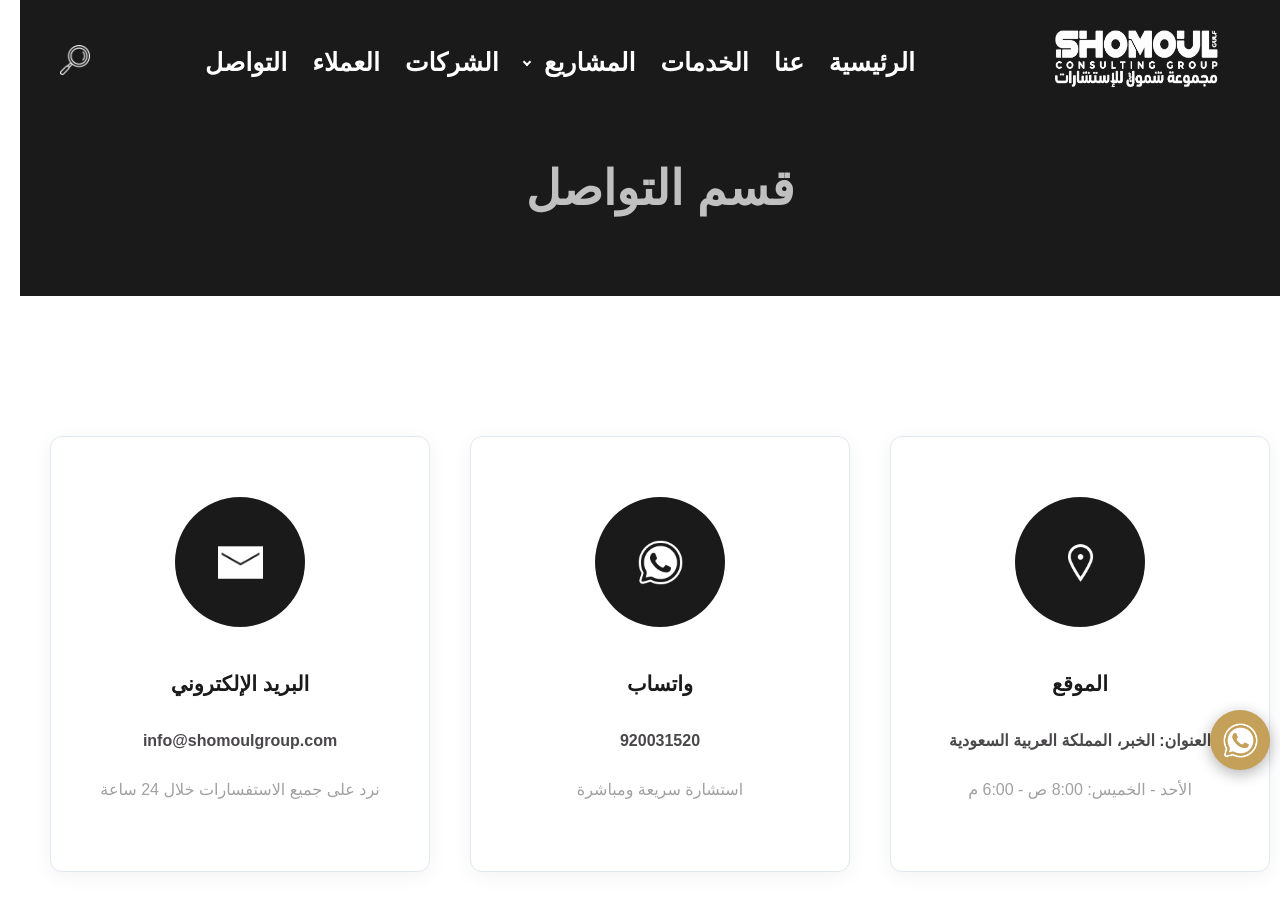
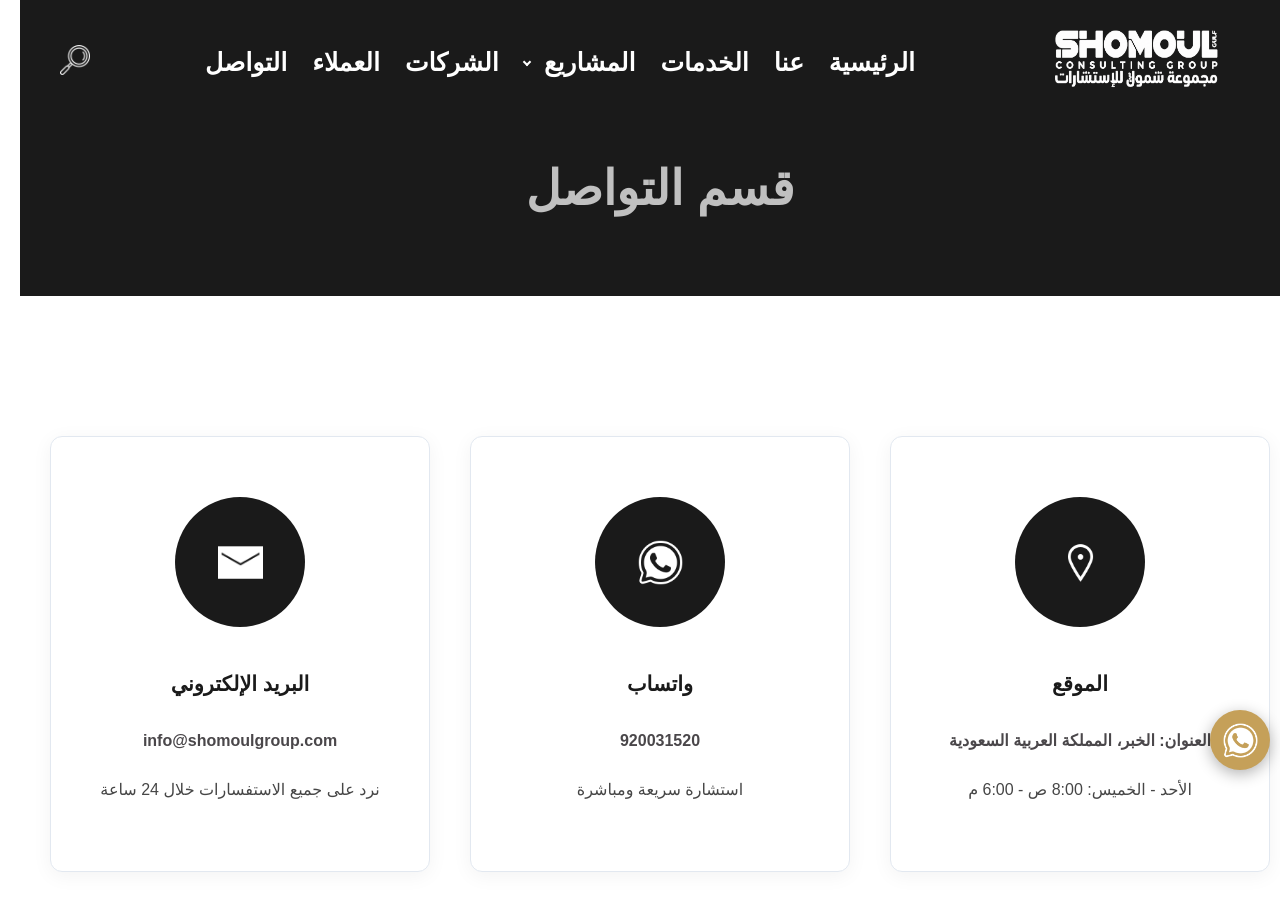
Before and after one commit to abdulrahmaneltahrawi-svg/shomoul, a plain HTML site: page contact.html in a window 1280 px wide. Shown: the top 910 px of the page. Drawn offline with nearby package versions, Linux system fonts and the light colour scheme.

```diff
--- a/style.css
+++ b/style.css
@@ -905,7 +905,7 @@
 }
 
 .contact-card p {
-  color: #a1a1a1;
+  color: #464646;
   line-height: 1.6;
   margin-bottom: 8px;
 }
```
